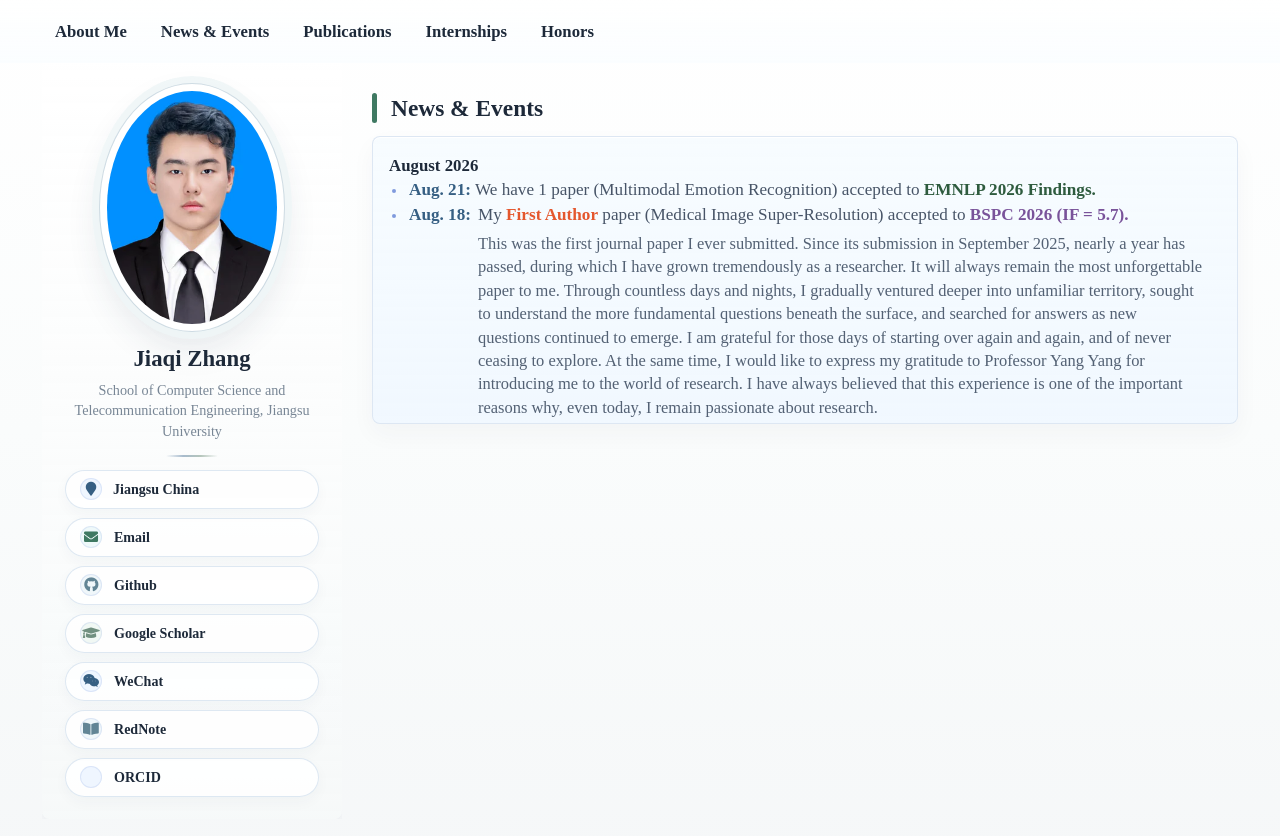
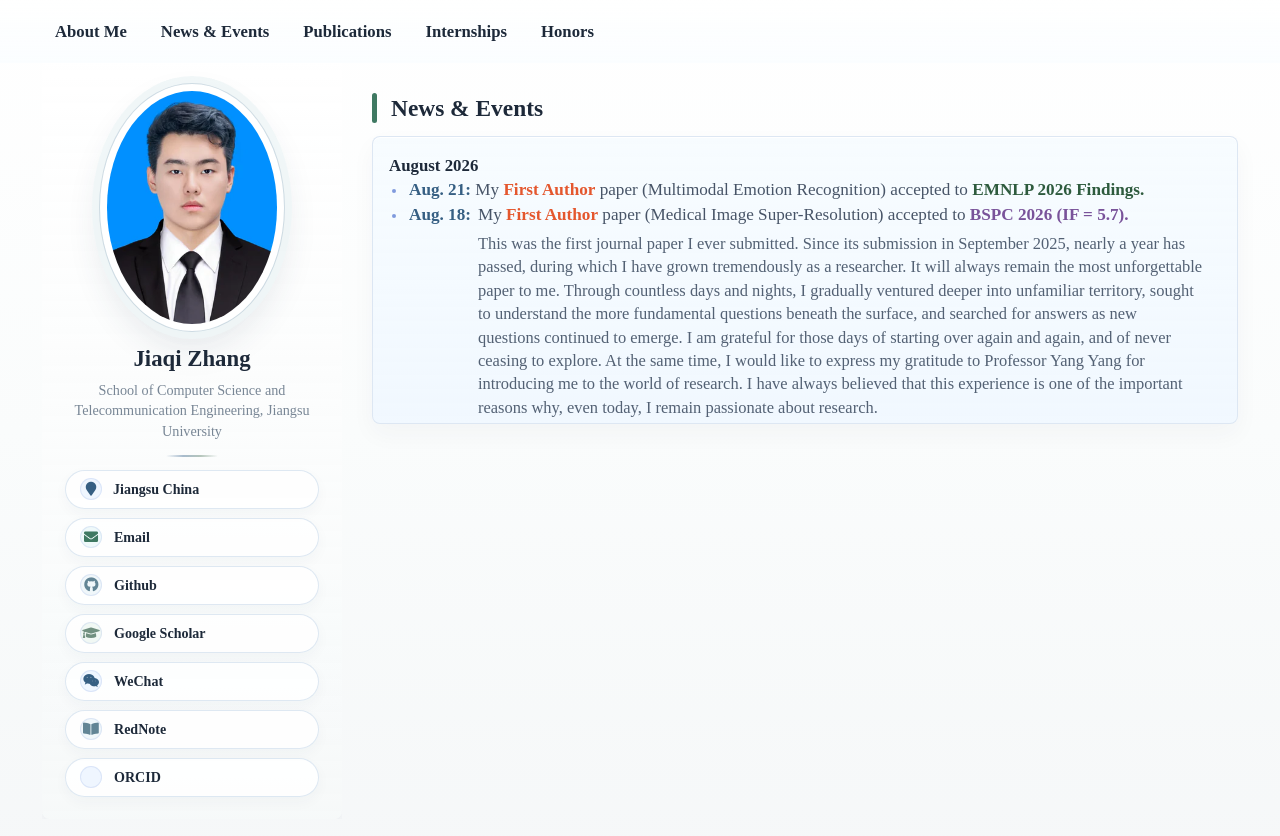
Before and after one commit to JiaqiZhang-Sengoku/JiaqiZhang-Sengoku.github.io, a Jekyll site: the page built from _pages/includes/new.md, in a window 1280 px wide. Shown: the top 836 px of the page. Built offline with Jekyll 4.4.1, drawn with Linux system fonts in a browser that asks for light colours; our own code applies the rules of GitHub Pages for plain Markdown files.

Commit message:
20260707

```diff
--- a/_pages/includes/new.md
+++ b/_pages/includes/new.md
@@ -7,7 +7,7 @@
   <div class="update-card">
     <h3 class="update-date">August 2026</h3>
     <ul class="update-list">
-      <li><span class="update-day">Aug. 21:</span> We have 1 paper (Multimodal Emotion Recognition) accepted to <strong class="highlight-conference">EMNLP 2026 Findings.</strong></li>
+      <li><span class="update-day">Aug. 21:</span> My <span class="highlight-first-author">First Author</span> paper (Multimodal Emotion Recognition) accepted to <strong class="highlight-conference">EMNLP 2026 Findings.</strong></li>
       <li><span class="update-item-layout"><span class="update-day">Aug. 18:</span><span class="update-message">My <span class="highlight-first-author">First Author</span> paper (Medical Image Super-Resolution) accepted to <span class="highlight-journal">BSPC 2026 (IF = 5.7).</span><span class="update-reflection">This was the first journal paper I ever submitted. Since its submission in September 2025, nearly a year has passed, during which I have grown tremendously as a researcher. It will always remain the most unforgettable paper to me. Through countless days and nights, I gradually ventured deeper into unfamiliar territory, sought to understand the more fundamental questions beneath the surface, and searched for answers as new questions continued to emerge. I am grateful for those days of starting over again and again, and of never ceasing to explore. At the same time, I would like to express my gratitude to Professor Yang Yang for introducing me to the world of research. I have always believed that this experience is one of the important reasons why, even today, I remain passionate about research.</span></span></span></li>
       <li><span class="update-item-layout"><span class="update-day">Aug. 14:</span><span class="update-message">We have 3 papers (Source-Free Domain Adaptive Segmentation + Low-Light Image Enhancement + Hyperspectral Domain Generalization) accepted to <span class="highlight-conference">ICONIP 2026 (CCF C).</span><span class="update-reflection">These three articles were written together with friends who once accompanied me on my journey toward securing a recommendation-based postgraduate admission. Although I eventually chose a different path, I still cherish the time we spent striving toward the same goal. I sincerely hope that each of them will be admitted to the university of their dreams and move forward toward an even brighter future.</span></span></span></li>
     </ul>
```
